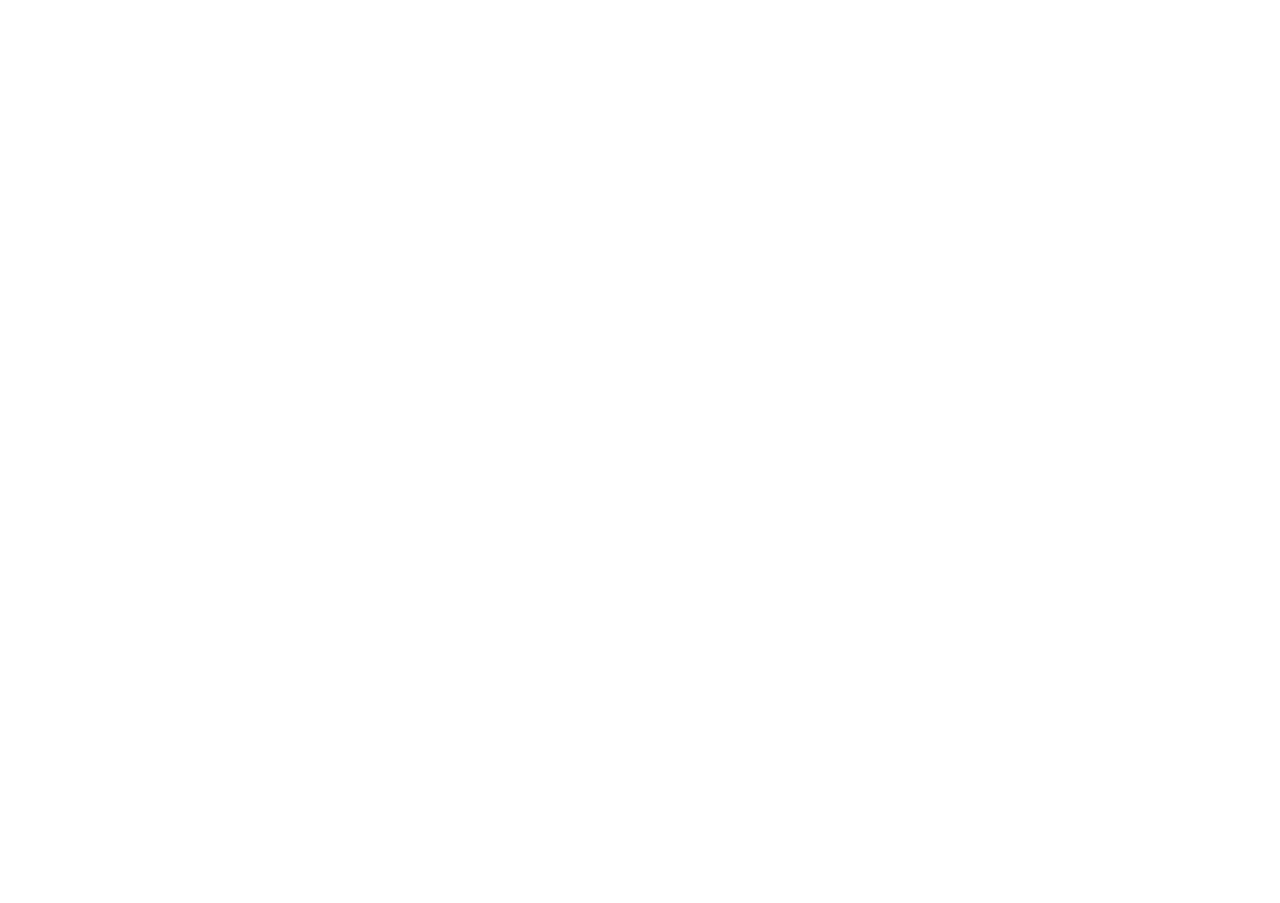
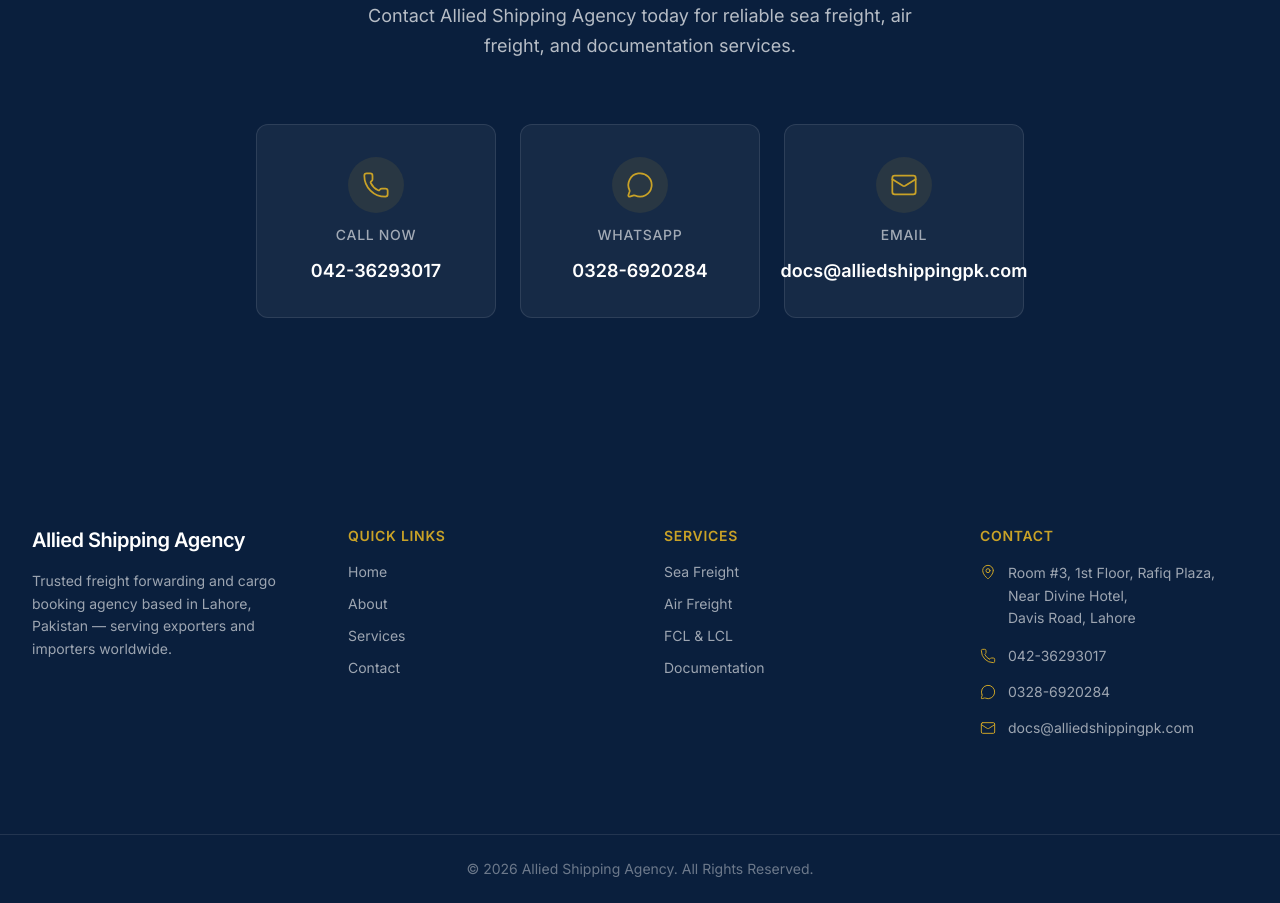
Before and after one commit to Mairaarshad19/allied-shipping-website, a Next.js app: page / in a window 1280 px wide. Shown: the part 3800-4703 px from the top of the page. Before the commit the page ends 3633 px from the top, so only its background shows below. Built offline with nearby package versions, Linux system fonts and the light colour scheme.

Commit message:
Added footer

```diff
--- a/app/layout.tsx
+++ b/app/layout.tsx
@@ -2,6 +2,7 @@
 import { Inter } from "next/font/google";
 import "./globals.css";
 import Header from "@/components/Header";
+import Footer from "@/components/Footer";
 
 const inter = Inter({
   variable: "--font-inter",
@@ -24,6 +25,7 @@
       <body className="min-h-full flex flex-col">
         <Header />
         <main className="flex-1">{children}</main>
+        <Footer />
       </body>
     </html>
   );
--- a/app/page.tsx
+++ b/app/page.tsx
@@ -4,6 +4,7 @@
 import ExportMarkets from "@/components/ExportMarkets";
 import WhyChooseUs from "@/components/WhyChooseUs";
 import AboutPreview from "@/components/AboutPreview";
+import CTA from "@/components/CTA";
 
 export default function Home() {
   return (
@@ -14,6 +15,7 @@
       <ExportMarkets />
       <WhyChooseUs />
       <AboutPreview />
+      <CTA />
     </>
   );
 }
--- /dev/null
+++ b/components/CTA.tsx
@@ -0,0 +1,83 @@
+import { Phone, MessageCircle, Mail } from "lucide-react";
+import Container from "./Container";
+
+const CONTACTS = [
+  {
+    icon: Phone,
+    label: "Call Now",
+    value: "042-36293017",
+    href: "tel:04236293017",
+  },
+  {
+    icon: MessageCircle,
+    label: "WhatsApp",
+    value: "0328-6920284",
+    href: "https://wa.me/923286920284",
+    external: true,
+  },
+  {
+    icon: Mail,
+    label: "Email",
+    value: "docs@alliedshippingpk.com",
+    href: "mailto:docs@alliedshippingpk.com",
+  },
+];
+
+export default function CTA() {
+  return (
+    <section className="bg-navy-primary py-16 md:py-24 lg:py-28">
+      <Container>
+        {/* Section header */}
+        <div className="mb-12 md:mb-16 max-w-xl mx-auto text-center">
+          <h2 className="text-3xl md:text-4xl font-semibold tracking-tight text-white">
+            Ready to Ship Your Cargo?
+          </h2>
+          <p className="mt-4 text-base md:text-lg leading-relaxed text-white/70">
+            Contact Allied Shipping Agency today for reliable sea freight, air
+            freight, and documentation services.
+          </p>
+        </div>
+
+        {/* Contact cards */}
+        <div className="grid grid-cols-1 sm:grid-cols-3 gap-4 md:gap-6 max-w-3xl mx-auto">
+          {CONTACTS.map((contact) => {
+            const Icon = contact.icon;
+
+            const cardContent = (
+              <div className="flex flex-col items-center text-center gap-3 rounded-xl border border-white/10 bg-white/5 px-6 py-8 transition-colors duration-200 hover:bg-white/10">
+                <div className="flex h-14 w-14 items-center justify-center rounded-full bg-gold/10">
+                  <Icon className="h-7 w-7 text-gold" strokeWidth={1.5} />
+                </div>
+                <span className="text-sm font-medium tracking-wider uppercase text-white/60">
+                  {contact.label}
+                </span>
+                <span className="text-lg font-semibold text-white">
+                  {contact.value}
+                </span>
+              </div>
+            );
+
+            if (contact.external) {
+              return (
+                <a
+                  key={contact.label}
+                  href={contact.href}
+                  target="_blank"
+                  rel="noopener noreferrer"
+                >
+                  {cardContent}
+                </a>
+              );
+            }
+
+            return (
+              <a key={contact.label} href={contact.href}>
+                {cardContent}
+              </a>
+            );
+          })}
+        </div>
+      </Container>
+    </section>
+  );
+}
--- /dev/null
+++ b/components/Footer.tsx
@@ -0,0 +1,133 @@
+import Link from "next/link";
+import { MapPin, Phone, MessageCircle, Mail } from "lucide-react";
+import Container from "./Container";
+
+const QUICK_LINKS = [
+  { label: "Home", href: "/" },
+  { label: "About", href: "/about" },
+  { label: "Services", href: "/services" },
+  { label: "Contact", href: "/contact" },
+];
+
+const SERVICES = [
+  { label: "Sea Freight", href: "#" },
+  { label: "Air Freight", href: "#" },
+  { label: "FCL & LCL", href: "#" },
+  { label: "Documentation", href: "#" },
+];
+
+export default function Footer() {
+  const currentYear = new Date().getFullYear();
+
+  return (
+    <footer className="bg-navy-primary">
+      {/* Main footer */}
+      <Container className="py-16 md:py-20 lg:py-24">
+        <div className="grid grid-cols-1 sm:grid-cols-2 lg:grid-cols-4 gap-10 lg:gap-12">
+          {/* Column 1 — Brand */}
+          <div className="flex flex-col gap-4">
+            <Link
+              href="/"
+              className="text-xl font-semibold tracking-tight text-white"
+            >
+              Allied Shipping Agency
+            </Link>
+            <p className="text-sm leading-relaxed text-white/60">
+              Trusted freight forwarding and cargo booking agency based in
+              Lahore, Pakistan — serving exporters and importers worldwide.
+            </p>
+          </div>
+
+          {/* Column 2 — Quick Links */}
+          <div className="flex flex-col gap-4">
+            <h3 className="text-sm font-semibold uppercase tracking-wider text-gold">
+              Quick Links
+            </h3>
+            <nav className="flex flex-col gap-3">
+              {QUICK_LINKS.map((link) => (
+                <Link
+                  key={link.label}
+                  href={link.href}
+                  className="text-sm text-white/60 transition-colors hover:text-white"
+                >
+                  {link.label}
+                </Link>
+              ))}
+            </nav>
+          </div>
+
+          {/* Column 3 — Services */}
+          <div className="flex flex-col gap-4">
+            <h3 className="text-sm font-semibold uppercase tracking-wider text-gold">
+              Services
+            </h3>
+            <nav className="flex flex-col gap-3">
+              {SERVICES.map((service) => (
+                <Link
+                  key={service.label}
+                  href={service.href}
+                  className="text-sm text-white/60 transition-colors hover:text-white"
+                >
+                  {service.label}
+                </Link>
+              ))}
+            </nav>
+          </div>
+
+          {/* Column 4 — Contact */}
+          <div className="flex flex-col gap-4">
+            <h3 className="text-sm font-semibold uppercase tracking-wider text-gold">
+              Contact
+            </h3>
+
+            <div className="flex items-start gap-3 text-sm text-white/60">
+              <MapPin className="mt-0.5 h-4 w-4 shrink-0 text-gold" strokeWidth={1.5} />
+              <span className="leading-relaxed">
+                Room #3, 1st Floor, Rafiq Plaza,
+                <br />
+                Near Divine Hotel,
+                <br />
+                Davis Road, Lahore
+              </span>
+            </div>
+
+            <a
+              href="tel:04236293017"
+              className="flex items-center gap-3 text-sm text-white/60 transition-colors hover:text-white"
+            >
+              <Phone className="h-4 w-4 shrink-0 text-gold" strokeWidth={1.5} />
+              042-36293017
+            </a>
+
+            <a
+              href="https://wa.me/923286920284"
+              target="_blank"
+              rel="noopener noreferrer"
+              className="flex items-center gap-3 text-sm text-white/60 transition-colors hover:text-white"
+            >
+              <MessageCircle className="h-4 w-4 shrink-0 text-gold" strokeWidth={1.5} />
+              0328-6920284
+            </a>
+
+            <a
+              href="mailto:docs@alliedshippingpk.com"
+              className="flex items-center gap-3 text-sm text-white/60 transition-colors hover:text-white"
+            >
+              <Mail className="h-4 w-4 shrink-0 text-gold" strokeWidth={1.5} />
+              docs@alliedshippingpk.com
+            </a>
+          </div>
+        </div>
+      </Container>
+
+      {/* Bottom bar */}
+      <div className="border-t border-white/10">
+        <Container className="py-6">
+          <p className="text-center text-sm text-white/40">
+            &copy; {currentYear} Allied Shipping Agency. All Rights Reserved.
+          </p>
+        </Container>
+      </div>
+    </footer>
+  );
+}
```
